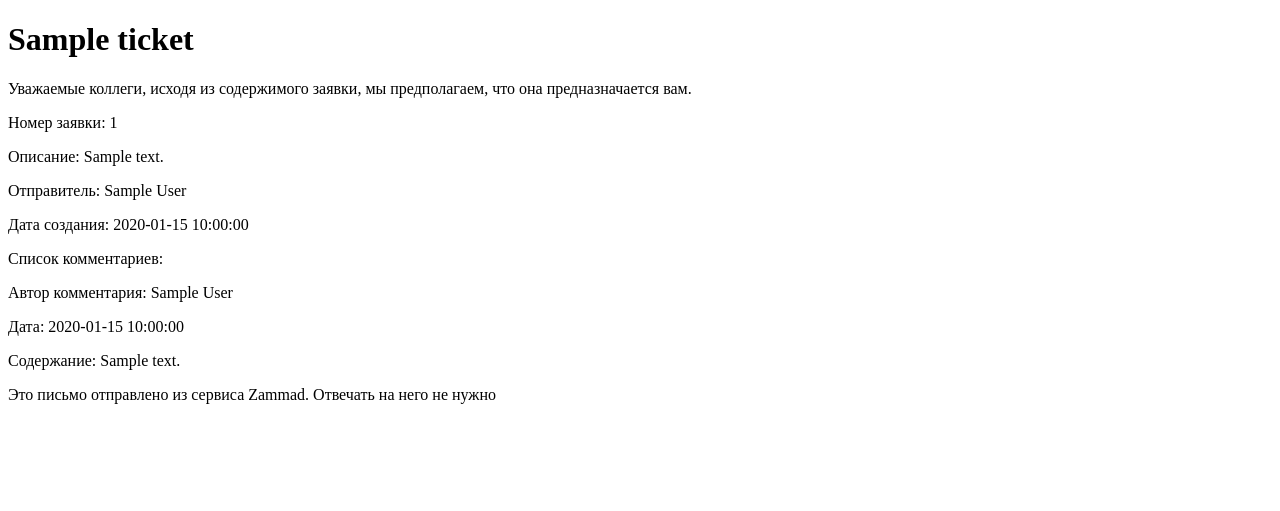
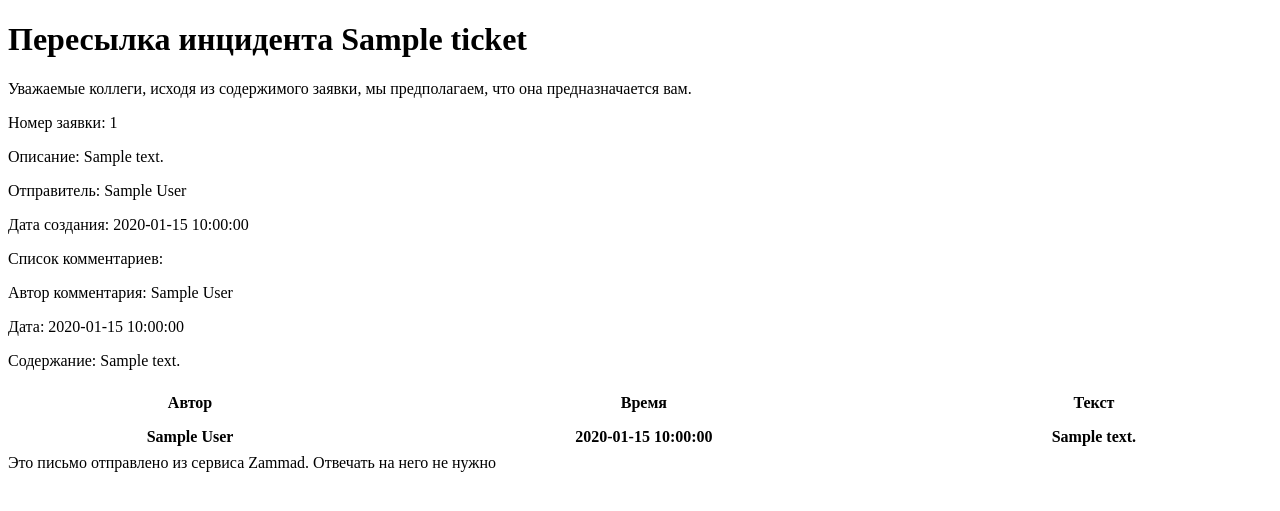
Before and after one commit to Daelin148/zammad-api, a Python web app: template core/templates/email_template.html in a window 1280 px wide. Shown: the top 511 px of the page. Run offline with Jinja, Linux system fonts and the light colour scheme; the template is opened without the code that fills it: most values are stand-ins (such as "Sample title", 1, 10 or a date in 2020); lists and menus that the app fills with data are empty.

```diff
--- a/app/utils.py
+++ b/app/utils.py
@@ -9,6 +9,7 @@ from core.conf import zammad_client
 from .schemas import Ticket
 
 load_dotenv()
+
 
 def get_articles_data(articles):
     articles_data = list()
@@ -28,6 +29,7 @@ def get_articles_data(articles):
         )
     return articles_data
 
+
 def get_description_from_articles(articles: list[dict[str, Any]]):
     sorted_articles = sorted(
         articles,
@@ -35,6 +37,7 @@ def get_description_from_articles(articles: list[dict[str, Any]]):
         reverse=True
     )
     return sorted_articles.pop()['text']
+
 
 def get_template_context(ticket: Ticket):
     articles = zammad_client.ticket.articles(ticket.id)
--- a/core/conf.py
+++ b/core/conf.py
@@ -16,8 +16,7 @@ MAIL_FROM = os.getenv('MAIL_FROM')
 
 zammad_client = ZammadAPI(
     url=os.getenv('ZAMMAD_URL'),
-    username=os.getenv('ZAMMAD_USERNAME'),
-    password=os.getenv('ZAMMAD_PASSWORD')
+    http_token=os.getenv('ZAMMAD_TOKEN')
 )
 mail_conf = ConnectionConfig(
     MAIL_USERNAME=MAIL_USERNAME,
--- a/core/templates/email_template.html
+++ b/core/templates/email_template.html
@@ -1,10 +1,24 @@
 <!DOCTYPE html>
 <html lang="ru">
   <head>
+    <style>
+      table {
+          border-collapse: collapse;
+          width: 100%;
+      }
+
+      th, td {
+          padding: 8px;
+      }
+
+      tr:nth-child(even) {
+          background-color: #f2f2f2;
+      }
+    </style>
   </head>
   <body>
     <header>
-        <h1>{{ ticket.title }}</h1>
+        <h1>Пересылка инцидента {{ ticket.title }}</h1>
     </header>
 
     <main>
@@ -19,6 +33,22 @@
         <p>Дата: {{ article.created_at }}</p>
         <p>Содержание: {{ article.text }}</p>
         {% endfor %}
+        <table id="messages">
+          <thead>
+            <tr>
+              <th>Автор</th>
+              <th>Время</th>
+              <th>Текст</th>
+            </tr>
+          </thead>
+          <tbody>
+            {% for article in articles %}
+              <th>{{ article.author }}</th>
+              <th>{{ article.created_at }}</th>
+              <th>{{ article.text }}</th>
+            {% endfor %}
+          </tbody>
+        </table>
     </main>
 
     <footer>
--- a/main.py
+++ b/main.py
@@ -7,6 +7,7 @@ from app.utils import check_token, get_template_context
 from core.conf import mail_conf
 
 app = FastAPI()
+
 
 @app.post("/send_ticket")
 async def sd_email(ticket: Ticket):
```
